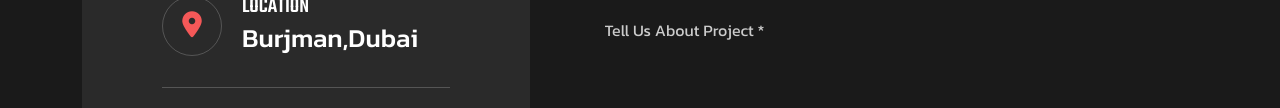
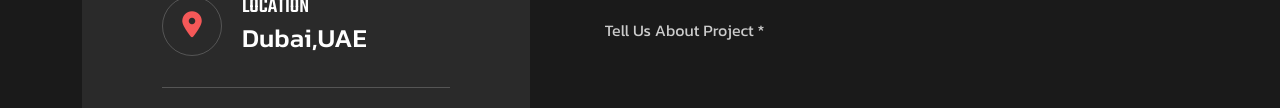
Before and after one commit to christeenadaniel25/christeenadanielportfolio, a plain HTML site: page index.html in a window 1280 px wide. Shown: the part 11143-11251 px from the top of the page. Drawn offline with Linux system fonts and the light colour scheme; files whose address does not match are found by name.

```diff
--- a/index.html
+++ b/index.html
@@ -1059,7 +1059,7 @@
                                 <div class="info">
                                     <h5>Location</h5>
                                     <p>
-                                        Burjman,Dubai
+                                        Dubai,UAE
                                     </p>
                                 </div>
                             </li>
@@ -1257,4 +1257,5 @@
 
 </body>
 
+
 </html>
```
